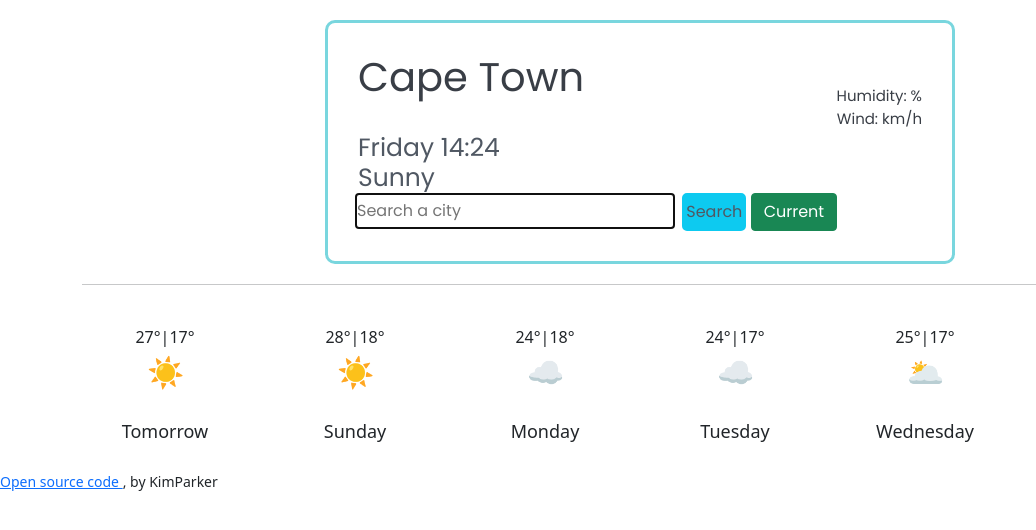
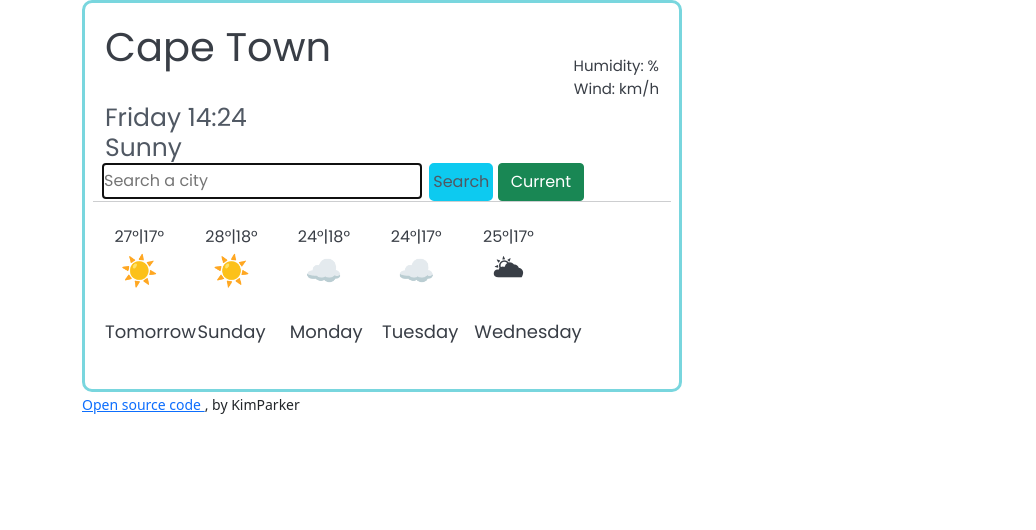
Before and after one commit to KimJaneParker/weather-app, a plain HTML site: page index.html in a window 1280 px wide. Shown: the whole page, without its empty margins (0-1036 px from the left). Drawn offline with nearby package versions, Linux system fonts and the light colour scheme.

Commit message:
updated html and css (created li)

```diff
--- a/index.html
+++ b/index.html
@@ -20,7 +20,8 @@
   </head>
   <body>
     <div class="container">
-      <div class="weather-app">
+      <div class="weather-app-wrapper">
+          <div class="weather-app">
       <div class="row">
         <div class="col-6">
         <h1 id="city">
@@ -38,11 +39,14 @@
         <h1 id ="temp">
         </h1>
       <br />
-        <p class="statistics">
+      <ul>
+      <li>
          Humidity: <span id ="humidity"></span>%
-        <br />
+        </li>
+        <li>
          Wind: <span id= "wind"></span>km/h
-        </p>
+        </li>
+        </ul>
       </div>
         <br />
     <form id="search-form">
@@ -53,9 +57,6 @@
       <input type="submit" value="Search"  class="btn btn-info" id="search-button" />
       <input type="submit" value="Current"  class="btn btn-success" id = "current-location"/>
     </form>
-    </div>
-   </nav>
-    </div>
     <hr>
     <br />
     <div class="row">
@@ -116,14 +117,15 @@
       </div>
      </div>
   </div>
+<br/>
 </div>
-<br/>
 <small class="source-code">
-    <a href ="https://github.com/KimJaneParker/weather-app" >
-        Open source code
+    <a href ="https://github.com/KimJaneParker/weather-app" target="_blank"
+     > Open source code
     </a>
     , by KimParker
 </small>
+    </div>
 <script src="src/index.js"></script>
 </body>
 </html>
--- a/src/styles.css
+++ b/src/styles.css
@@ -1,8 +1,33 @@
+h2 {
+  font-size: 25px;
+  margin: 0 auto;
+  padding: 0px 20px 0px 0px;
+  color: rgb(80, 88, 99);
+}
+
+h3 {
+  font-size: 20px;
+}
+
+ul {
+  margin: 0;
+  padding: 0;
+}
+
+li {
+  list-style: none;
+  font-size: 15px;
+  text-align: right;
+}
+
+.weather-app-wrapper {
+  max-width: 600px;
+  margin: 30 auto;
+}
+
 .weather-app {
+  padding: 20px;
   border: 3px solid #79d6de;
-  padding: 30px;
-  margin: 20px auto;
-  max-width: 630px;
   border-radius: 10px;
   font-family: "Poppins", sans-serif;
   color: #393e46;
@@ -18,24 +43,9 @@
   font-size: 18px;
 }
 
-h2 {
-  font-size: 25px;
-  margin: 0 auto;
-  padding: 0px 20px 0px 0px;
-  color: rgb(80, 88, 99);
-}
-
-h3 {
-  font-size: 20px;
-}
-
 #temp {
   text-align: right;
   font-size: 45px;
-}
-.statistics {
-  font-size: 15px;
-  text-align: right;
 }
 
 #search-input {
```
